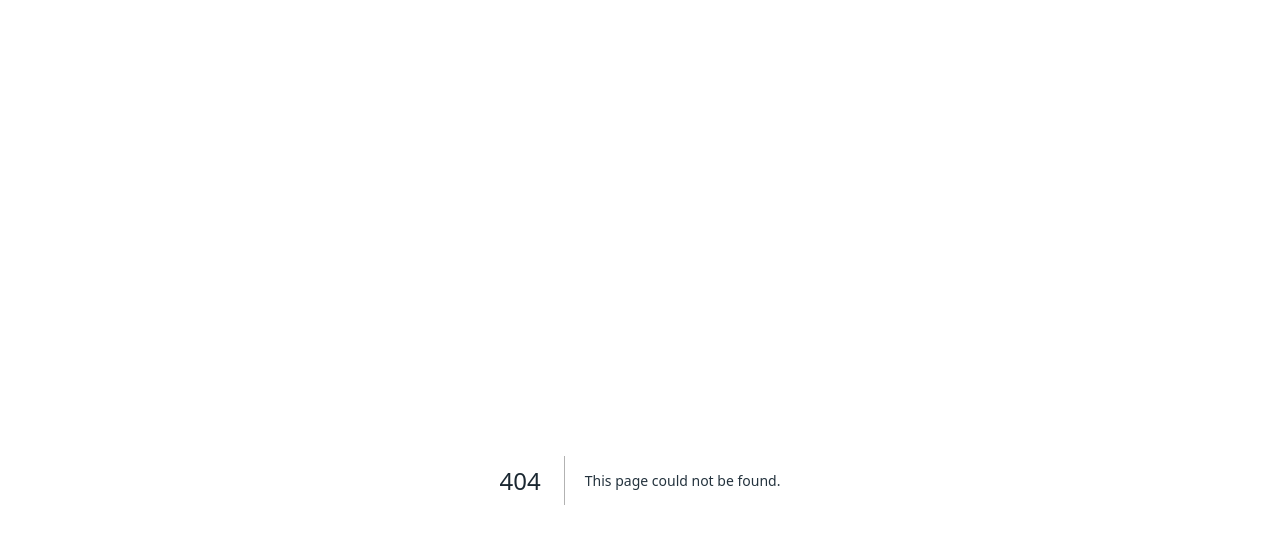
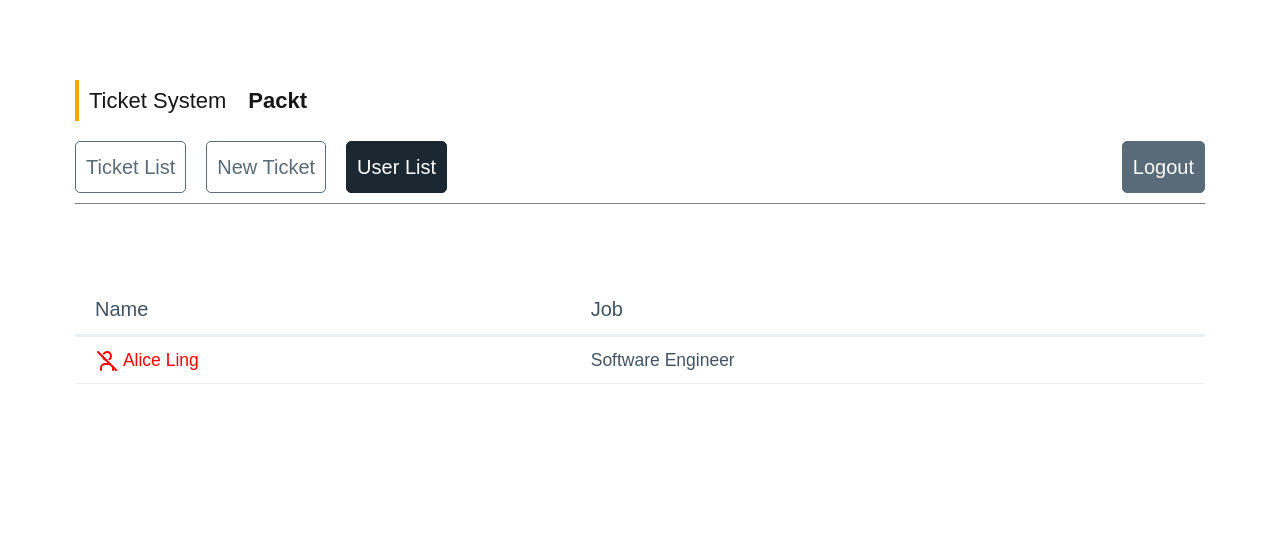
Before and after one commit to davidshq/ticket-system, a Next.js app: page /tickets/users in a window 1280 px wide. Before the commit this address had no page. Shown: the top 544 px of the page. Built offline with nearby package versions, Linux system fonts and the light colour scheme.

Commit message:
Update nav, add user list page

```diff
--- a/package.json
+++ b/package.json
@@ -11,6 +11,7 @@
   "dependencies": {
     "@supabase/ssr": "^0.5.2",
     "@supabase/supabase-js": "^2.47.12",
+    "@tabler/icons-react": "^3.28.1",
     "next": "15.1.4",
     "react": "^19.0.0",
     "react-dom": "^19.0.0"
--- a/src/app/tickets/Nav.js
+++ b/src/app/tickets/Nav.js
@@ -1,16 +1,22 @@
+"use client";
 import Link from "next/link";
+import { usePathname } from "next/navigation";
+
 export default function Nav() {
+  const pathname = usePathname();
+  const activeProps = { className: "contrast" };
+  const inactiveProps = { className: "secondary outline" };
   return(
     <nav>
       <ul>
         <li>
-          <Link role="button" href="/tickets">Ticket List</Link>
+          <Link role="button" href="/tickets" {...(pathname === "/tickets" ? activeProps : inactiveProps)}>Ticket List</Link>
         </li>
         <li>
-          <Link role="button" href="/tickets/new">New Ticket</Link>
+          <Link role="button" href="/tickets/new" {...(pathname === "/tickets/new" ? activeProps : inactiveProps)}>New Ticket</Link>
         </li>
         <li>
-          <Link role="button" href="/tickets/users">User List</Link>
+          <Link role="button" href="/tickets/users" {...(pathname === "/tickets/users" ? activeProps : inactiveProps)}>User List</Link>
         </li>
       </ul>
       <ul>
--- /dev/null
+++ b/src/app/tickets/users/page.js
@@ -0,0 +1,31 @@
+import { IconUserCheck, IconUserOff } from "@tabler/icons-react";
+const users = [
+  {
+    name: "Alice Ling",
+    job: "Software Engineer",
+    isAvailable: false,
+  },
+  // ... add as much users as you want
+];
+export default function UserList() {
+  return (
+    <table>
+     <thead>
+      <tr>
+       <th>Name</th>
+       <th>Job</th>
+      </tr>
+     </thead>
+     <tbody>
+      {users.map((user) => (
+       <tr key={user.name}>
+        <td style={{ color: !user.isAvailable ? "red" : undefined }}>
+          {user.isAvailable ? <IconUserCheck /> : <IconUserOff />} {user.name}
+        </td>
+        <td>{user.job}</td>
+       </tr>
+      ))}
+     </tbody>
+    </table>
+   );
+}
```
Also changed, not shown: 1 other file (tests, documents, lock files or other folders).
